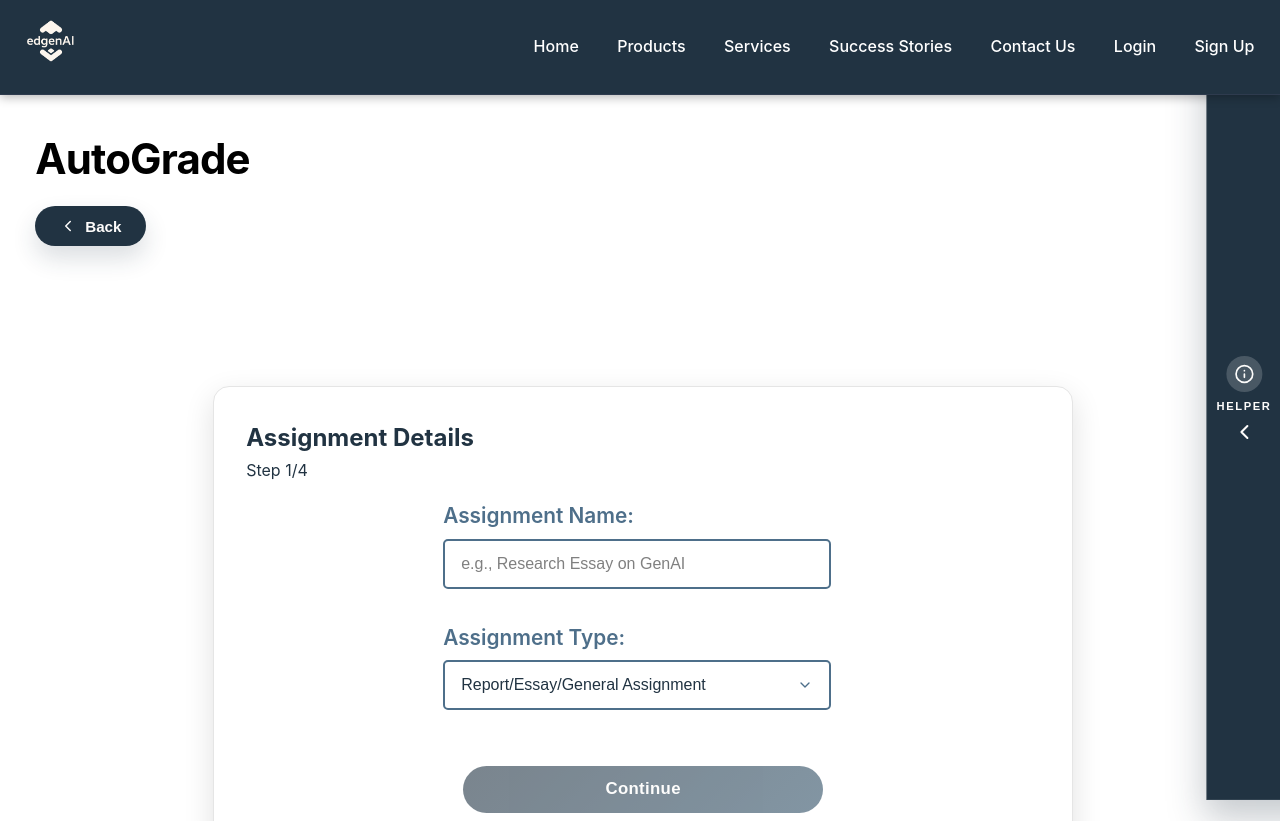
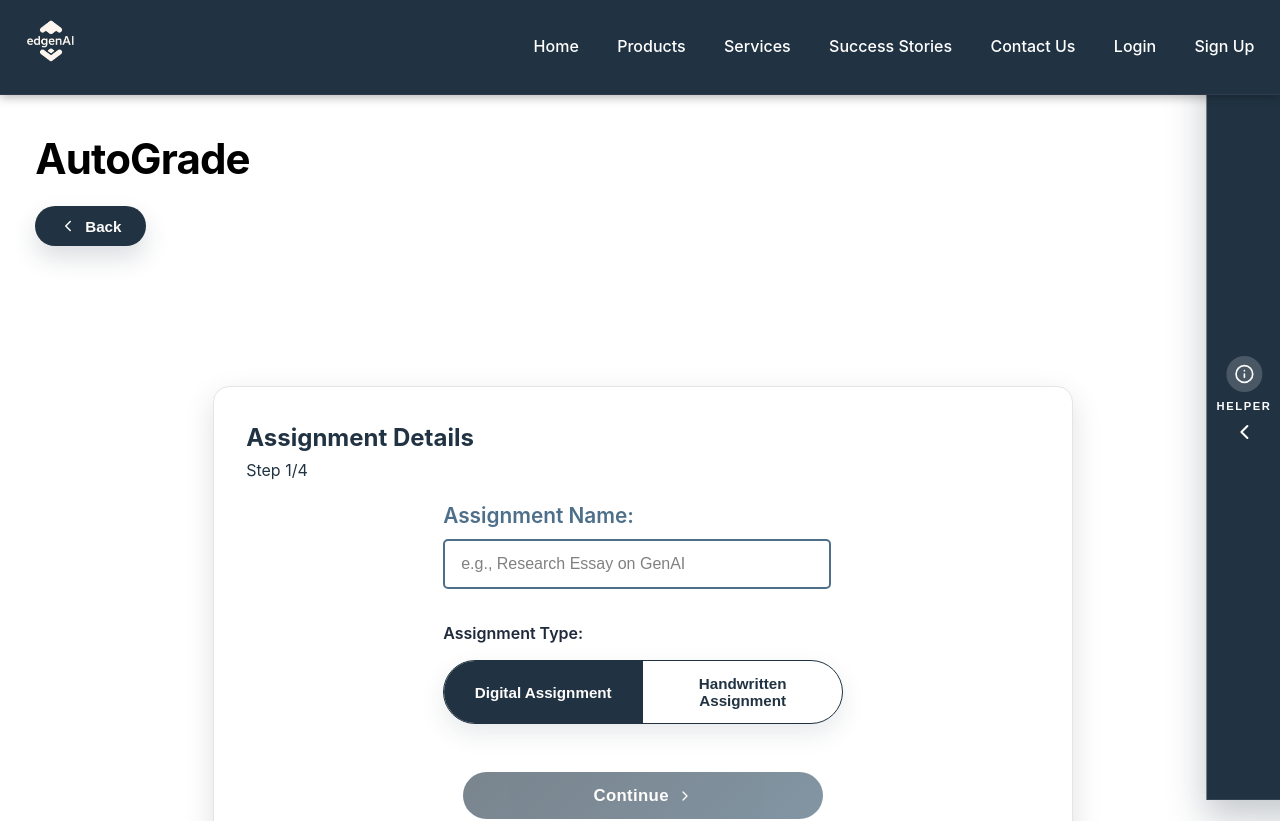
Before and after one commit to abhimishhra29/ed_AI_frontend, a Next.js app in the folder frontend/: page /auto-grading-wizard in a window 1280 px wide. Shown: the top 821 px of the page. Built offline with nearby package versions, Linux system fonts and the light colour scheme.

Commit message:
changed workflow selection

```diff
--- a/frontend/src/app/auto-grading-wizard/page.tsx
+++ b/frontend/src/app/auto-grading-wizard/page.tsx
@@ -15,9 +15,15 @@ import { apiFetch } from "../../lib/api"; // adjust to "@/lib/api" if you use pa
 import {
   AutoGradingWizardContext,
   AutoGradingWizardContextType,
+  WorkflowOption,
 } from "./useAutoGradingWizard";
 
 const TIMEOUT_SECONDS = 600;
+const ALLOWED_WORKFLOWS: WorkflowOption[] = [
+  "Assignment_grader",
+  "handwritten_ocr",
+];
+const DEFAULT_WORKFLOW: WorkflowOption = ALLOWED_WORKFLOWS[0];
 
 type WizardStep = 1 | 2 | 3 | 4;
 
@@ -28,9 +34,11 @@ function CombinedAutoGradingWizard() {
   const [assignmentFile, setAssignmentFile] = useState<File | null>(null);
 
   const [assignmentName, setAssignmentName] = useState<string>("");
-  const [workflows, setWorkflows] = useState<string[]>([]);
+  const [workflows, setWorkflows] = useState<WorkflowOption[]>([
+    ...ALLOWED_WORKFLOWS,
+  ]);
   const [selectedWorkflow, setSelectedWorkflow] =
-    useState<string>("auto_grade");
+    useState<WorkflowOption>(DEFAULT_WORKFLOW);
   const [isSubmitting, setIsSubmitting] = useState(false);
   const [gradingError, setGradingError] = useState<string | null>(null);
   const [timeLeft, setTimeLeft] = useState<number | null>(null);
@@ -50,53 +58,53 @@ function CombinedAutoGradingWizard() {
     string | null
   >(null);
 
-  const WORKFLOW_LABELS: Record<string, string> = {
-    Assignment_grader: "Report/Essay/General Assignment",
-    auto_grade: "Q/A Assignment (Formatted)",
-    handwritten_ocr: "Handwritten Exam",
-    test_view: "Test Workflow",
-    rubric_generation: "Rubric Generation",
+  const WORKFLOW_LABELS: Record<WorkflowOption, string> = {
+    Assignment_grader: "Digital Assignment",
+    handwritten_ocr: "Handwritten Assignment",
   };
 
   useEffect(() => {
     let alive = true;
 
     (async () => {
+      const applyDefaultWorkflows = () => {
+        setWorkflows([...ALLOWED_WORKFLOWS]);
+        setSelectedWorkflow(DEFAULT_WORKFLOW);
+      };
+
       if (!localStorage.getItem("refreshToken")) {
-        // Provide default workflows even when not logged in
-        const defaultWorkflows = ["Assignment_grader", "auto_grade", "handwritten_ocr"];
-        setWorkflows(defaultWorkflows);
-        setSelectedWorkflow("Assignment_grader");
+        applyDefaultWorkflows();
         return;
       }
 
       try {
         const resp = await apiFetch("/api/v1/workflow/list/grade");
-        if (!resp.ok) return;
+        if (!resp.ok) {
+          applyDefaultWorkflows();
+          return;
+        }
 
         const data = await resp.json();
-        if (alive && Array.isArray(data.workflows)) {
-          setWorkflows(data.workflows);
+        if (!alive) {
+          return;
+        }
 
-          const preferredOrder = [
-            "Assignment_grader",
-            "auto_grade",
-            "handwritten_ocr",
-          ];
-
-          const nextWorkflow =
-            preferredOrder.find((wf) => data.workflows.includes(wf)) ??
-            data.workflows[0];
-
-          if (nextWorkflow) {
-            setSelectedWorkflow(nextWorkflow);
-          }
+        if (Array.isArray(data.workflows)) {
+          const filtered = data.workflows.filter((wf: string): wf is WorkflowOption =>
+            ALLOWED_WORKFLOWS.includes(wf as WorkflowOption)
+          );
+          const nextWorkflows = filtered.length
+            ? filtered
+            : [...ALLOWED_WORKFLOWS];
+          setWorkflows(nextWorkflows);
+          setSelectedWorkflow((current) =>
+            nextWorkflows.includes(current) ? current : DEFAULT_WORKFLOW
+          );
+        } else {
+          applyDefaultWorkflows();
         }
       } catch {
-        // If API fails, provide default workflows
-        const defaultWorkflows = ["Assignment_grader", "auto_grade", "handwritten_ocr"];
-        setWorkflows(defaultWorkflows);
-        setSelectedWorkflow("Assignment_grader");
+        applyDefaultWorkflows();
       }
     })();
 
--- a/frontend/src/components/autograding-wizard/StepOne.tsx
+++ b/frontend/src/components/autograding-wizard/StepOne.tsx
@@ -2,11 +2,14 @@
 
 import { FC, FormEvent } from "react";
 import { ChevronRight } from "lucide-react";
-import { useAutoGradingWizard } from '../../app/auto-grading-wizard/useAutoGradingWizard';
+import {
+  useAutoGradingWizard,
+  WorkflowOption,
+} from "../../app/auto-grading-wizard/useAutoGradingWizard";
 
 interface StepOneProps {
   /** Human-readable labels for workflow slugs */
-  WORKFLOW_LABELS: Record<string, string>;
+  WORKFLOW_LABELS: Record<WorkflowOption, string>;
 }
 
 const StepOne: FC<StepOneProps> = ({ WORKFLOW_LABELS }) => {
@@ -22,8 +25,10 @@ const StepOne: FC<StepOneProps> = ({ WORKFLOW_LABELS }) => {
     setExtractedQuestions,
   } = useAutoGradingWizard();
 
-  const workflowOptions =
-    workflows.length > 0 ? workflows : Object.keys(WORKFLOW_LABELS);
+  const workflowOptions: WorkflowOption[] =
+    workflows.length > 0
+      ? workflows
+      : (Object.keys(WORKFLOW_LABELS) as WorkflowOption[]);
 
   const resetWizardState = () => {
     setGeneratedRubric(null);
@@ -31,7 +36,7 @@ const StepOne: FC<StepOneProps> = ({ WORKFLOW_LABELS }) => {
     setExtractedQuestions(null);
   };
 
-  const handleWorkflowChange = (value: string) => {
+  const handleWorkflowChange = (value: WorkflowOption) => {
     setSelectedWorkflow(value);
     resetWizardState();
   };
@@ -40,11 +45,6 @@ const StepOne: FC<StepOneProps> = ({ WORKFLOW_LABELS }) => {
     event.preventDefault();
     if (!assignmentName) return;
     setStep(2);
-  };
-
-  const handleBack = () => {
-    // Go back to home page
-    window.location.href = '/';
   };
 
   const handleContinue = () => {
@@ -77,21 +77,30 @@ const StepOne: FC<StepOneProps> = ({ WORKFLOW_LABELS }) => {
               </div>
 
               <div className="form-field">
-                <label htmlFor="workflow-select">Assignment Type:</label>
-                <select
-                  id="workflow-select"
-                  value={selectedWorkflow}
-                  onChange={(e) => handleWorkflowChange(e.target.value)}
-                  disabled={workflowOptions.length === 0}
-                  className="workflow-select"
+                <span className="workflow-label">Assignment Type:</span>
+                <div
+                  className="workflow-toggle"
+                  role="radiogroup"
+                  aria-label="Assignment Type"
                 >
-                  {workflowOptions.map((w) => (
-                    <option key={w} value={w}>
-                      {WORKFLOW_LABELS[w] || w}
-                    </option>
-                  ))}
-                </select>
-
+                  {workflowOptions.map((workflow) => {
+                    const label = WORKFLOW_LABELS[workflow] ?? workflow;
+                    const isActive = workflow === selectedWorkflow;
+                    return (
+                      <button
+                        type="button"
+                        key={workflow}
+                        className={`workflow-toggle__option${
+                          isActive ? " workflow-toggle__option--active" : ""
+                        }`}
+                        onClick={() => handleWorkflowChange(workflow)}
+                        aria-pressed={isActive}
+                      >
+                        {label}
+                      </button>
+                    );
+                  })}
+                </div>
                 {workflowOptions.length === 0 && (
                   <div className="validation-error">
                     Sign in to load available assignment types.
@@ -99,14 +108,17 @@ const StepOne: FC<StepOneProps> = ({ WORKFLOW_LABELS }) => {
                 )}
               </div>
 
-              {/* Continue button below assignment type */}
               <div className="form-field">
                 <button
                   onClick={handleContinue}
-                  disabled={!assignmentName || workflows.length === 0 || !selectedWorkflow}
+                  disabled={
+                    !assignmentName ||
+                    workflowOptions.length === 0 ||
+                    !selectedWorkflow
+                  }
                   className="step-one-continue-button"
                 >
-                  Continue
+                  Continue <ChevronRight size={16} />
                 </button>
               </div>
             </div>
--- a/frontend/src/styles/pages/AutoGradingWizard.css
+++ b/frontend/src/styles/pages/AutoGradingWizard.css
@@ -133,6 +133,53 @@
 
   /* Padding */
   padding: 2rem;
+}
+
+.workflow-label {
+  display: block;
+  font-weight: 600;
+  margin-bottom: 14px;
+  color: var(--text-dark);
+}
+
+.workflow-toggle {
+  display: inline-flex;
+  border: 1px solid var(--primary-dark);
+  border-radius: 999px;
+  overflow: hidden;
+  background: #ffffff;
+  min-width: 280px;
+  box-shadow: 0 10px 24px rgba(33, 51, 66, 0.1);
+}
+
+.workflow-toggle__option {
+  flex: 1 1 140px;
+  padding: 14px 28px;
+  border: none;
+  background: transparent;
+  color: var(--primary-dark);
+  font-weight: 600;
+  font-size: 0.95rem;
+  cursor: pointer;
+  transition: background-color 160ms ease, color 160ms ease;
+}
+
+.workflow-toggle__option:not(:last-child) {
+  border-right: 1px solid rgba(33, 51, 66, 0.18);
+}
+
+.workflow-toggle__option:hover {
+  background: rgba(78, 111, 138, 0.1);
+}
+
+.workflow-toggle__option--active {
+  background: var(--primary-dark);
+  color: var(--text-light);
+}
+
+.workflow-toggle__option:focus-visible {
+  outline: 2px solid var(--primary-highlight);
+  outline-offset: 2px;
 }
 
 /*================================================================
```
Also changed, not shown: frontend/src/app/auto-grading-wizard/useAutoGradingWizard.tsx (+5 -3 lines).
